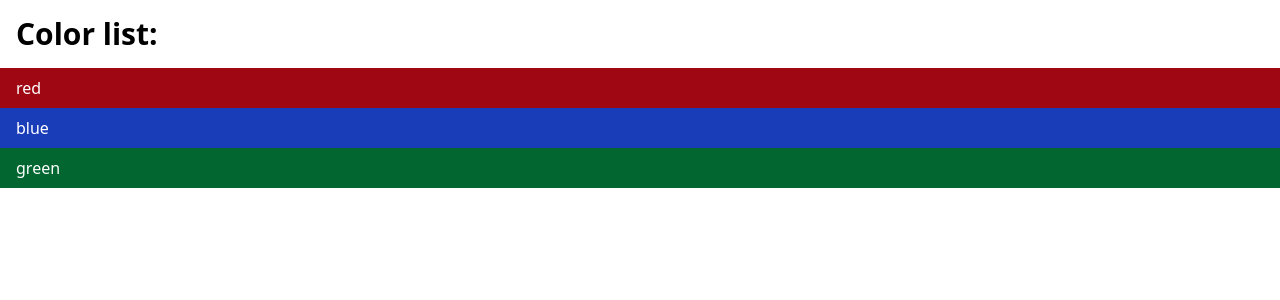
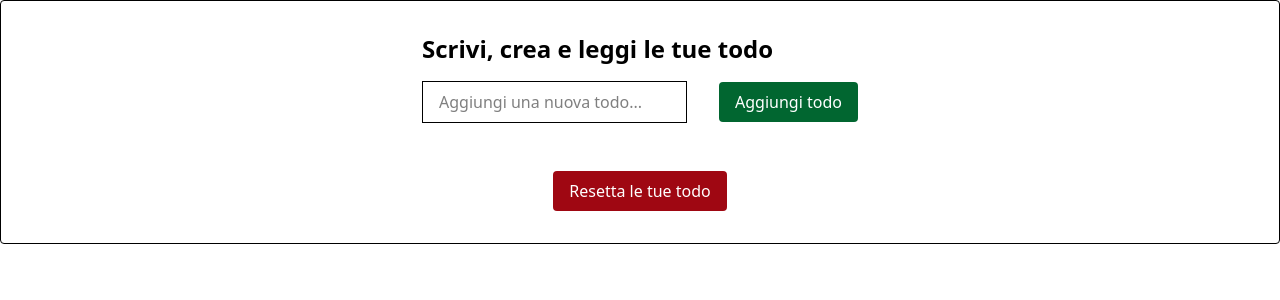
Before and after one commit to Daniele-Formisano/Esercizi-React, a React (Vite) app: page / in a window 1280 px wide. Shown: the top 300 px of the page. Built offline with nearby package versions, Linux system fonts and the light colour scheme.

Commit message:
TodoList

```diff
--- /dev/null
+++ b/src/TodoList/TodoList.jsx
@@ -0,0 +1,77 @@
+import { useState } from "react";
+
+export default function TodoList() {
+  const [todos, setTodos] = useState([]);
+  const [todoInput, setTodoInput] = useState("");
+
+  // funzione per aggiungere una nuova todo
+  function handleAddTodo(e) {
+    e.preventDefault();
+    if (!todoInput.trim()) return;
+    const todo = {
+      id: Date.now(),
+      text: todoInput,
+    };
+    setTodos([...todos, todo]);
+    setTodoInput("");
+  }
+
+  // funzione per rimuovere una todo esistente
+  function handleRemoveTodo(todo) {
+    setTodos(todos.filter((t) => t.id !== todo.id));
+  }
+
+  // funzione per resettare le todo
+  function handleReset() {
+    setTodos([]);
+  }
+
+  return (
+    <main className="flex flex-col gap-6 items-center justify-center p-8 border-1 rounded">
+      <div className="">
+        <h1 className="text-2xl font-bold mb-4">
+          Scrivi, crea e leggi le tue todo
+        </h1>
+        <form onSubmit={handleAddTodo}>
+          <input
+            className="border-1 px-4 py-2 mr-8"
+            type="text"
+            value={todoInput}
+            onChange={(e) => setTodoInput(e.target.value)}
+            placeholder="Aggiungi una nuova todo..."
+          />
+          <button
+            className="rounded px-4 py-2 bg-green-800 text-white hover:bg-green-400 hover:cursor-pointer"
+            type="submit"
+            onClick={handleAddTodo}
+          >
+            Aggiungi todo
+          </button>
+        </form>
+      </div>
+      <ul>
+        {todos.map((todo) => (
+          <li className="border-1 px-4 py-2 mb-2" key={todo.id}>
+            {todo.text}
+            <button
+              className="ml-8 rounded px-4 py-2 bg-red-800 text-white hover:bg-red-400 hover:cursor-pointer"
+              type="button"
+              onClick={() => handleRemoveTodo(todo)}
+            >
+              Elimina
+            </button>
+          </li>
+        ))}
+      </ul>
+      <div>
+        <button
+          className="rounded px-4 py-2 bg-red-800 text-white hover:bg-red-400 hover:cursor-pointer"
+          type="button"
+          onClick={handleReset}
+        >
+          Resetta le tue todo
+        </button>
+      </div>
+    </main>
+  );
+}
--- a/src/index.jsx
+++ b/src/index.jsx
@@ -31,5 +31,6 @@ import CounterEffect from "./UseEffect/CounterEffect.jsx";
 import MouseClicker from "./HandlingEvents/MouseClicker.jsx";
 import ReacApp2 from "./React-App-2/ReactApp2.jsx";
 import RenderColors from "./List/RenderColors.jsx";
+import TodoList from "./TodoList/TodoList.jsx";
 
-createRoot(document.getElementById("root")).render(<RenderColors />);
+createRoot(document.getElementById("root")).render(<TodoList />);
```
